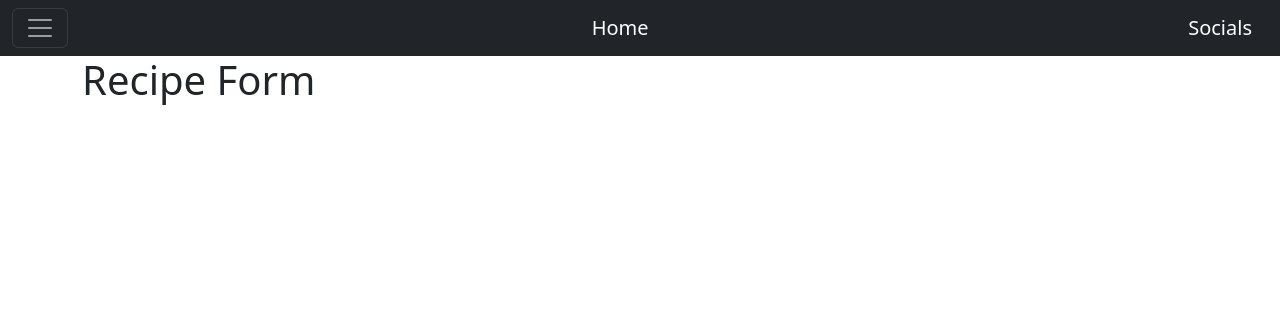
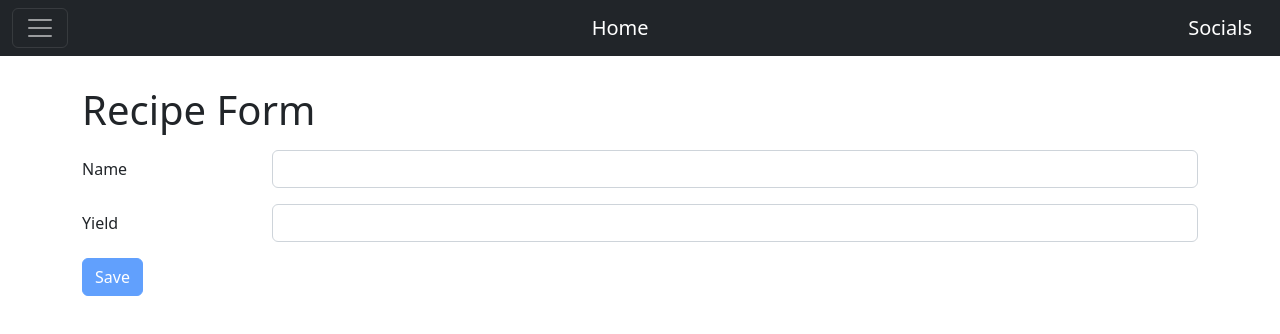
Before and after one commit to HakaseKorin/plan-to-plate-front, a React (Create React App) app: page /recipes/new in a window 1280 px wide. Shown: the top 334 px of the page. Built offline with nearby package versions, Linux system fonts and the light colour scheme.

Commit message:
refactors form updates css

```diff
--- a/package.json
+++ b/package.json
@@ -8,6 +8,8 @@
     "@testing-library/user-event": "^13.5.0",
     "axios": "^1.2.2",
     "bootstrap": "^5.2.3",
+    "font-awesome": "^4.7.0",
+    "joi-browser": "^13.4.0",
     "react": "^18.2.0",
     "react-bootstrap": "^2.7.0",
     "react-dom": "^18.2.0",
--- a/src/App.js
+++ b/src/App.js
@@ -1,10 +1,12 @@
 import React, { Component } from 'react';
 import { Route, Routes } from 'react-router-dom';
 import { ToastContainer } from 'react-toastify';
-import { NotFound } from './components/NotFound';
-import { Recipes } from './components/Recipes';
+import { NotFound } from './components/notFound';
+import { Recipes } from './components/recipes';
 import TopBar from './components/topBar';
 import RecipeForm from './components/recipeForm';
+import 'react-toastify/dist/ReactToastify.css'
+import './App.css';
 
 class App extends Component {
   render() {
--- /dev/null
+++ b/src/components/common/form.jsx
@@ -0,0 +1,88 @@
+import React, { Component } from 'react';
+import Joi from 'joi-browser';
+import Input from './input'
+
+class Form extends Component {
+    constructor(props) {
+        super(props)
+
+        this.handleSubmit = this.handleSubmit.bind(this);
+        this.handleChange = this.handleChange.bind(this);
+    }
+
+    state = {
+        data: {},
+        errors: {},
+    }
+
+    // requires a valid schema to function
+
+    renderButton(label) {
+        return (
+            <button
+            className="btn btn-primary"
+            disabled={this.validate()}
+            >{label}
+            </button>
+        );
+    };
+
+    renderInput(name, label, type='text') {
+        const { data, errors } = this.state;
+
+        return (
+            <Input
+            type={type}
+            name={name}
+            value={data[name]}
+            label={label}
+            onChange={this.handleChange}
+            error={errors[name]}
+            />
+        );
+    }
+
+    validate() {
+        const options = { abortEarly:false }
+        const { error } = Joi.validate(this.state.data, this.schema, options );
+        console.log(error)
+
+        if (!error) return null;
+
+        const errors = {};
+        for (let item of error.details)
+            errors[item.path[0]] = item.message;
+        return errors;
+    }
+
+    validateProperty({ name, value}){
+        const obj = { [name]: value } // dynamic naming using es6
+        const schema = { [name]: this.schema[name]} // reads from schema to reference specifc schema for either user or pass
+        const { error } = Joi.validate(obj, schema);
+        return error ? error.details[0].message : null;
+    }
+
+
+    handleSubmit(e){
+        e.preventDefault();
+
+        const errors = this.validate();
+        this.setState({ errors: errors || {} });
+        if (errors) return;
+
+        this.doSubmit();
+    }
+
+    handleChange({ currentTarget:input }){
+        const errors = {...this.state.errors};
+        const errorMessage = this.validateProperty(input);
+        if (errorMessage) errors[input.name] = errorMessage;
+        else delete errors[input.name];
+
+        const data = {...this.state.data};
+        data[input.name] = input.value;
+        this.setState({ data, errors });
+    }
+}
+
+export default Form;
--- /dev/null
+++ b/src/components/common/input.jsx
@@ -0,0 +1,21 @@
+import React from 'react';
+
+const Input = ({name ,label, error, ...rest}) => {
+    return (
+        <div className='form-group mb-3 row'>
+            <label htmlFor={name} className='col-sm-2 col-form-label'>{ label }</label>
+            <div className='col-sm-10'>
+                <input
+                {...rest}
+                id={name}
+                name={name}
+                className='form-control'
+                />
+                {error && <div className='alert alert-danger'>{error}</div>}
+
+            </div>
+        </div>
+    );
+}
+
+export default Input;
--- a/src/components/recipeForm.jsx
+++ b/src/components/recipeForm.jsx
@@ -1,15 +1,43 @@
-import React, { Component } from 'react';
+import Form from './common/form';
+import Joi from 'joi-browser';
 
-class recipeForm extends Component {
-    state = {  }
+class recipeForm extends Form {
+    constructor(props) {
+        super(props);
+
+        this.handleChange = this.handleChange.bind(this);
+        this.handleSubmit = this.handleSubmit.bind(this);
+    }
+
+    state = {
+        data: {
+            name: "",
+            yield: "",
+            ingredients: [],
+            directions: []
+        },
+        errors: {},
+    }
+
+    schema = {
+        _id: Joi.string(),
+        name: Joi.string(),
+        yield: Joi.number(),
+        ingredients: Joi.array(),
+        directions: Joi.array(),
+    }
+
     render() {
-        return (<>
-        <div>
-            <h1>Recipe Form</h1>
-            <form>
-            </form>
-        </div>
-        </>);
+        return (
+            <div>
+                <h1 className='mb-3'>Recipe Form</h1>
+                <form onSubmit={this.handleSubmit}>
+                    {this.renderInput("name", "Name")}
+                    {this.renderInput("yield", "Yield", "number")}
+                    {this.renderButton("Save")}
+                </form>
+            </div>
+        );
     }
 }
 
--- a/src/index.css
+++ b/src/index.css
@@ -11,3 +11,11 @@ code {
   font-family: source-code-pro, Menlo, Monaco, Consolas, 'Courier New',
     monospace;
 }
+
+.navbar {
+  margin-bottom: 30px;
+}
+
+.clickable {
+  cursor: pointer;
+}
--- a/src/index.js
+++ b/src/index.js
@@ -4,6 +4,7 @@ import './index.css';
 import App from './App';
 import reportWebVitals from './reportWebVitals';
 import 'bootstrap/dist/css/bootstrap.css';
+import 'font-awesome/css/font-awesome.css';
 import { BrowserRouter } from 'react-router-dom'
 
 const root = ReactDOM.createRoot(document.getElementById('root'));
```
Also changed, not shown: 1 other file (tests, documents, lock files or other folders).
